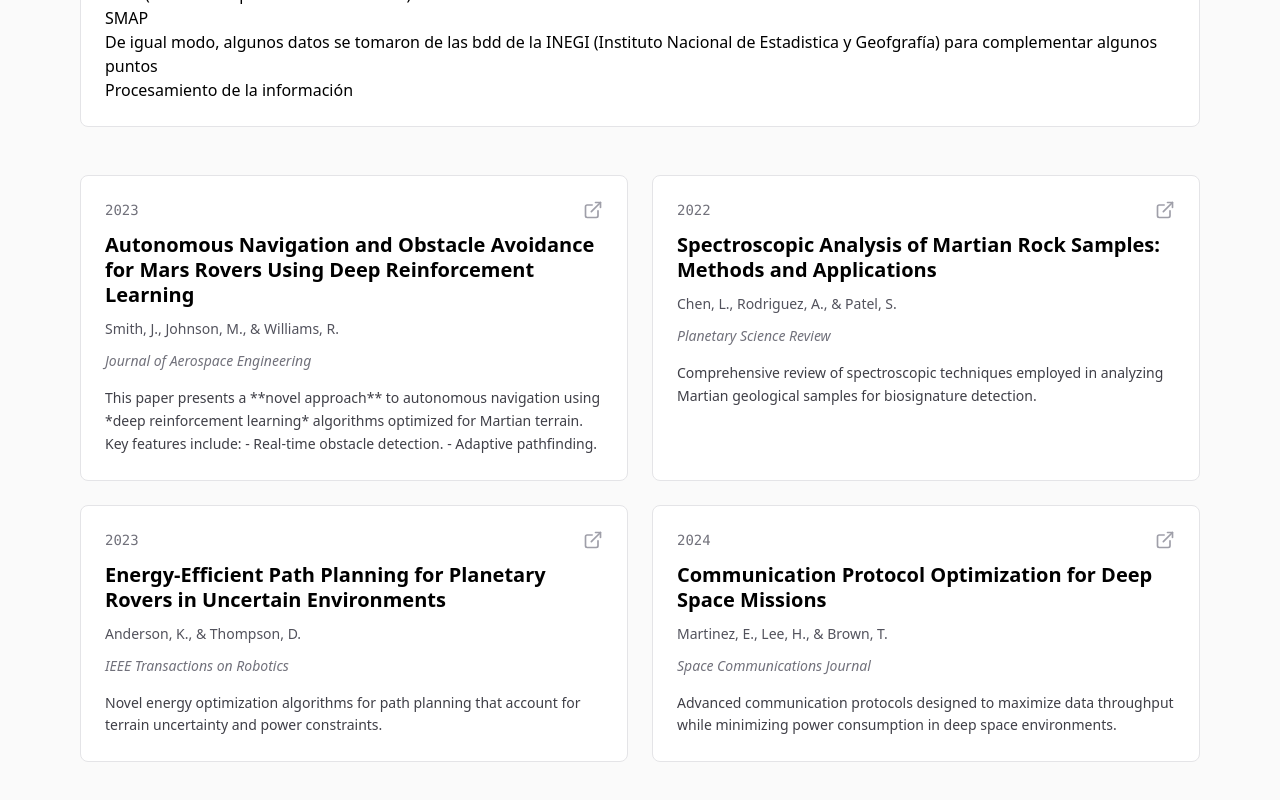
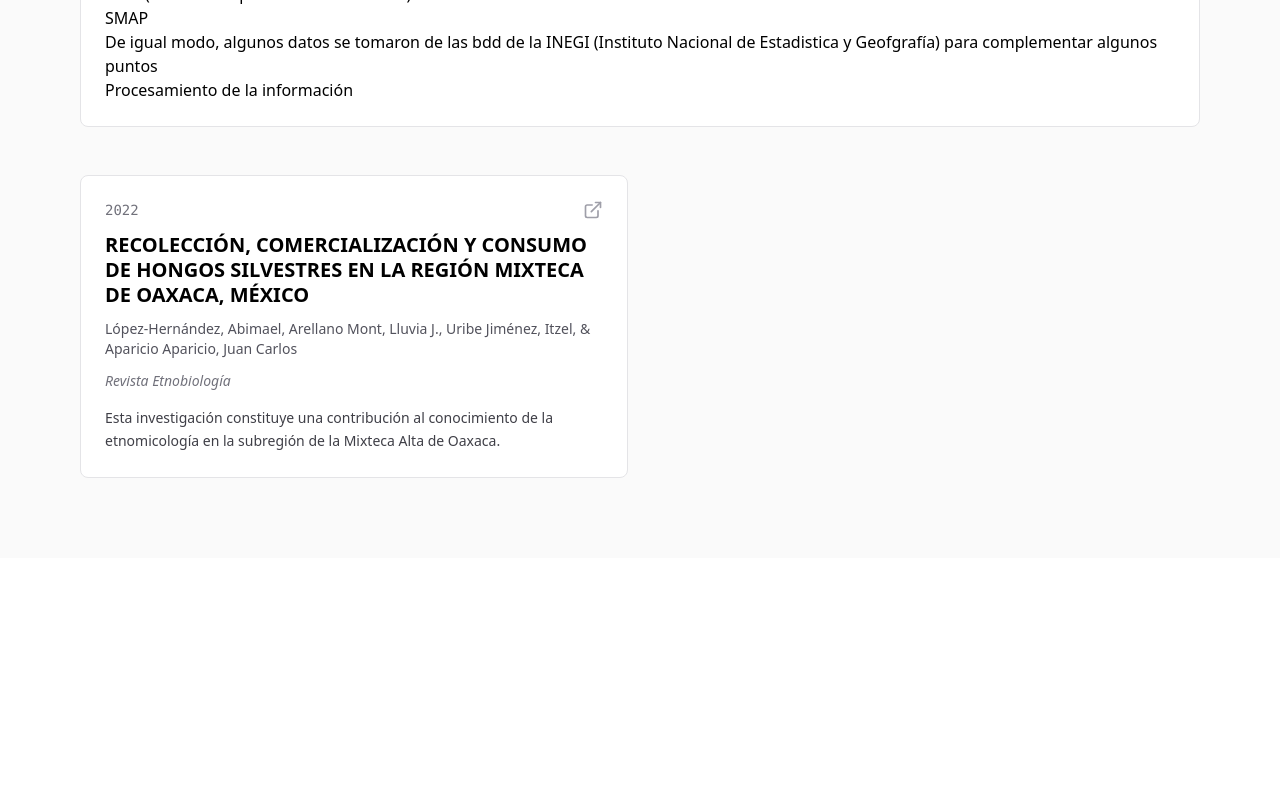
Before and after one commit to Fernando-Mauro/space-apps-2025, a Next.js app: page /foundations in a window 1280 px wide. Shown: the part 1098-1898 px from the top of the page. After the commit the page ends 1656 px from the top, so only its background shows below. Built offline with nearby package versions, Linux system fonts and the light colour scheme.

Commit message:
terminado

```diff
--- a/src/app/foundations/page.tsx
+++ b/src/app/foundations/page.tsx
@@ -20,41 +20,13 @@ interface Paper {
 // 2. Ejemplo de abstract con Markdown
 const papers: Paper[] = [
     {
-        title: "Autonomous Navigation and Obstacle Avoidance for Mars Rovers Using Deep Reinforcement Learning",
-        authors: "Smith, J., Johnson, M., & Williams, R.",
-        publication: "Journal of Aerospace Engineering",
-        year: 2023,
-        url: "https://example.com/paper1",
-        abstract:
-            "This paper presents a **novel approach** to autonomous navigation using *deep reinforcement learning* algorithms optimized for Martian terrain. Key features include:\n\n- Real-time obstacle detection.\n- Adaptive pathfinding.",
-    },
-    {
-        title: "Spectroscopic Analysis of Martian Rock Samples: Methods and Applications",
-        authors: "Chen, L., Rodriguez, A., & Patel, S.",
-        publication: "Planetary Science Review",
-        year: 2022,
-        url: "https://example.com/paper2",
-        abstract:
-            "Comprehensive review of spectroscopic techniques employed in analyzing Martian geological samples for biosignature detection.",
-    },
-    {
-        title: "Energy-Efficient Path Planning for Planetary Rovers in Uncertain Environments",
-        authors: "Anderson, K., & Thompson, D.",
-        publication: "IEEE Transactions on Robotics",
-        year: 2023,
-        url: "https://example.com/paper3",
-        abstract:
-            "Novel energy optimization algorithms for path planning that account for terrain uncertainty and power constraints.",
-    },
-    {
-        title: "Communication Protocol Optimization for Deep Space Missions",
-        authors: "Martinez, E., Lee, H., & Brown, T.",
-        publication: "Space Communications Journal",
-        year: 2024,
-        url: "https://example.com/paper4",
-        abstract:
-            "Advanced communication protocols designed to maximize data throughput while minimizing power consumption in deep space environments.",
-    },
+        "title": "RECOLECCIÓN, COMERCIALIZACIÓN Y CONSUMO DE HONGOS SILVESTRES EN LA REGIÓN MIXTECA DE OAXACA, MÉXICO",
+        "authors": "López-Hernández, Abimael, Arellano Mont, Lluvia J., Uribe Jiménez, Itzel, & Aparicio Aparicio, Juan Carlos",
+        "publication": "Revista Etnobiología",
+        "year": 2022,
+        "url": "https://doi.org/10.22201/si.24488151e.2022.2.10162",
+        "abstract": "Esta investigación constituye una contribución al conocimiento de la etnomicología en la subregión de la Mixteca Alta de Oaxaca."
+    }
 ]
 
 export default async function ResearchPapers() {
```
